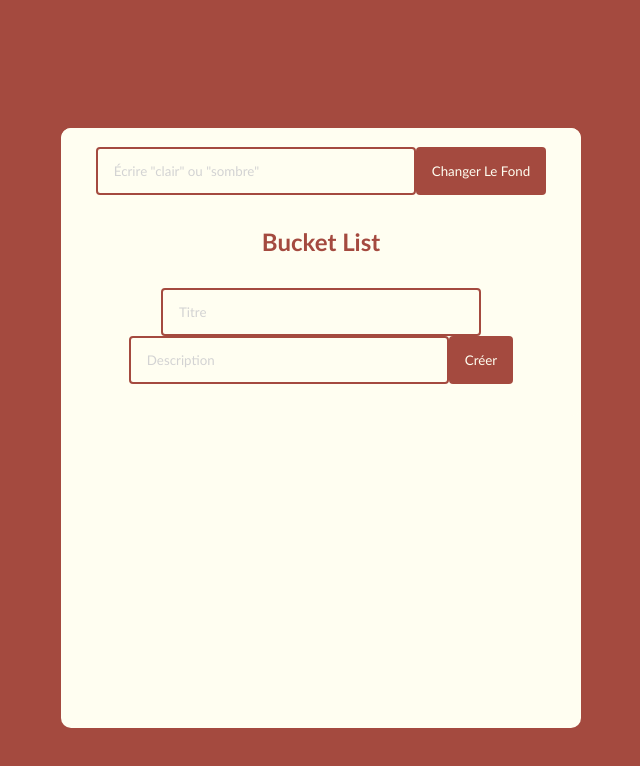
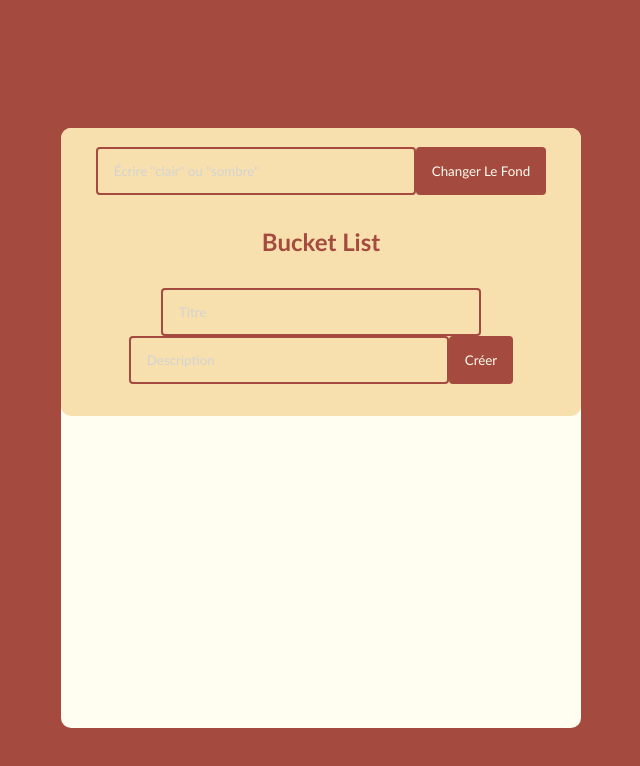
Before and after one commit to wolffien/G1PaulineMaurine, a React (Create React App) app: page / in a window 1280 px wide. Shown: the top 766 px of the page, without its empty margins (319-959 px from the left). Built offline with nearby package versions, Linux system fonts and the light colour scheme; the HTML template or start-up script is replaced by a standard one.

Commit message:
modif couleur

```diff
--- a/src/CSS/App.css
+++ b/src/CSS/App.css
@@ -118,11 +118,11 @@
   }
 
   .clair{
-    background-color: #fffef1;
+    background-color: #f7e0ae;
     border-radius: 10px;
   }
 
   .sombre{
-    background-color: darkgrey;
+    background-color: rgb(177, 175, 175);
     border-radius: 10px;
   }
```
